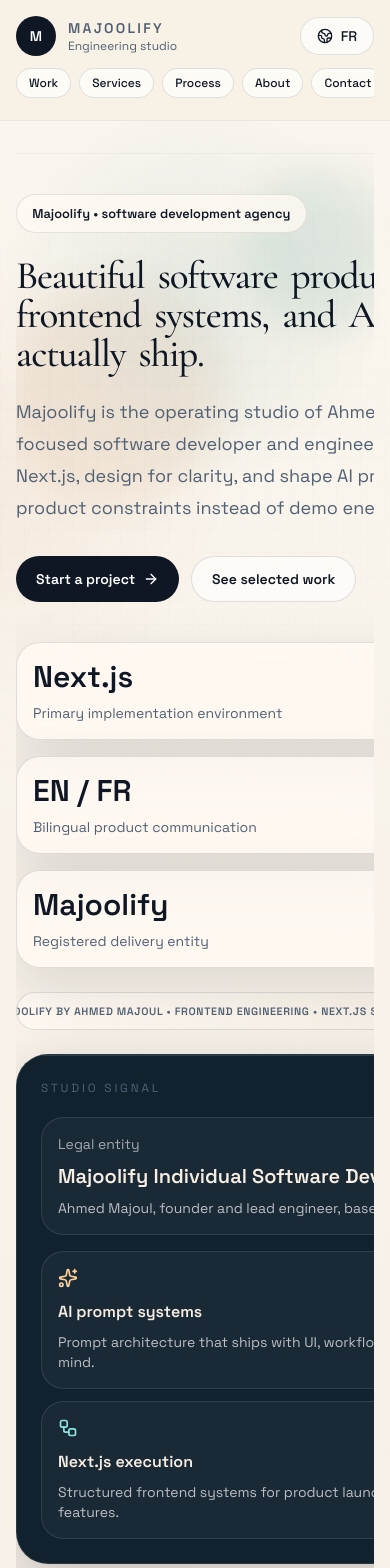
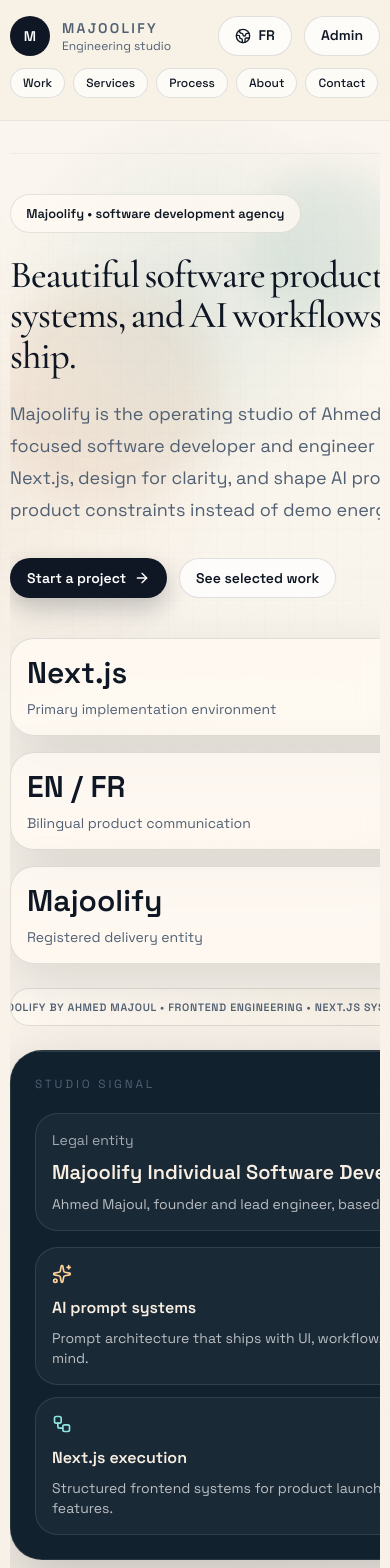
Before and after one commit to majoolify-spec/majoolify-portfolio, a Next.js app: page /en in a window 390 px wide. Shown: the top 1568 px of the page. Built offline with nearby package versions, Linux system fonts and the light colour scheme.

Commit message:
Refine UI system, fix admin responsiveness, and dedupe button styles

```diff
--- a/app/[locale]/work/[slug]/page.tsx
+++ b/app/[locale]/work/[slug]/page.tsx
@@ -16,6 +16,7 @@
   getOgLocale,
   toAbsoluteUrl,
 } from "../../../../lib/seo";
+import { BUTTON_PRIMARY, BUTTON_SECONDARY } from "../../../../lib/ui-classes";
 import { LocaleSwitch, PublicFooter } from "../../../../components/site-chrome";
 
 export async function generateStaticParams() {
@@ -117,14 +118,14 @@
         <div className="shell flex flex-wrap items-center justify-between gap-3 py-4">
           <Link
             href={`/${resolvedLocale}`}
-            className="inline-flex min-h-10 items-center gap-2 rounded-full px-3 text-sm font-medium"
+            className={BUTTON_SECONDARY}
           >
             <ArrowLeft className="h-4 w-4" />
             {resolvedLocale === "en" ? "Back to portfolio" : "Retour au portfolio"}
           </Link>
           <div className="flex items-center gap-3">
             <LocaleSwitch locale={resolvedLocale} href={getCaseStudyPath(alternateLocale(resolvedLocale), slug)} />
-            <Link href="/admin" className="rounded-full border border-[var(--border)] px-4 py-2 text-sm font-medium">
+            <Link href="/admin" className={BUTTON_SECONDARY}>
               Admin
             </Link>
           </div>
@@ -159,7 +160,7 @@
                   href={meta.publicLinks.demoUrl}
                   target="_blank"
                   rel="noopener noreferrer"
-                  className="on-ink inline-flex items-center gap-2 rounded-full bg-[var(--foreground)] px-5 py-3 text-sm font-semibold"
+                  className={BUTTON_PRIMARY}
                 >
                   Live demo
                   <ArrowUpRight className="h-4 w-4" />
@@ -170,7 +171,7 @@
                   href={meta.publicLinks.repoUrl}
                   target="_blank"
                   rel="noopener noreferrer"
-                  className="inline-flex items-center gap-2 rounded-full border border-[var(--border)] px-5 py-3 text-sm font-semibold"
+                  className={BUTTON_SECONDARY}
                 >
                   Repository
                   <ArrowUpRight className="h-4 w-4" />
--- a/app/admin/case-studies/[slug]/page.tsx
+++ b/app/admin/case-studies/[slug]/page.tsx
@@ -7,6 +7,7 @@
 import { parseStatusAndDetail } from "../../../../lib/admin-search-params";
 import { SubmitButton } from "../../../../components/admin/submit-button";
 import { StatusBanner } from "../../../../components/admin/status-banner";
+import { BUTTON_PRIMARY, BUTTON_SECONDARY } from "../../../../lib/ui-classes";
 import { saveCaseStudyAction } from "../../actions";
 
 export const metadata: Metadata = {
@@ -32,7 +33,7 @@
       <main className="flex min-h-screen items-center justify-center px-6 py-20">
         <div className="glass-panel max-w-xl rounded-[2rem] p-8 text-center">
           <h1 className="section-title text-[3rem]">Admin sign-in required</h1>
-          <a href={getAdminSignInUrl()} className="on-ink mt-6 inline-flex rounded-full bg-[var(--foreground)] px-5 py-3 text-sm font-semibold">
+          <a href={getAdminSignInUrl()} className={`${BUTTON_PRIMARY} mt-6`}>
             Sign in
           </a>
         </div>
@@ -65,13 +66,13 @@
             <p className="mt-4 text-[var(--muted)]">{meta.slug}</p>
           </div>
           <div className="flex flex-wrap gap-3">
-            <Link href="/admin" className="rounded-full border border-[var(--border)] px-4 py-3 text-sm font-semibold">
+            <Link href="/admin" className={BUTTON_SECONDARY}>
               Back to admin
             </Link>
-            <a href={`/en/work/${slug}`} className="rounded-full border border-[var(--border)] px-4 py-3 text-sm font-semibold">
+            <a href={`/en/work/${slug}`} className={BUTTON_SECONDARY}>
               EN preview
             </a>
-            <a href={`/fr/work/${slug}`} className="on-ink rounded-full bg-[var(--foreground)] px-4 py-3 text-sm font-semibold">
+            <a href={`/fr/work/${slug}`} className={BUTTON_PRIMARY}>
               FR preview
             </a>
           </div>
@@ -81,7 +82,7 @@
 
         <form action={saveCaseStudyAction.bind(null, slug)} className="space-y-6">
           <section className="glass-panel rounded-[1.8rem] p-6">
-            <div className="flex items-start justify-between gap-4">
+            <div className="flex flex-col gap-3 sm:flex-row sm:items-start sm:justify-between">
               <div>
                 <p className="section-kicker">meta.json</p>
                 <h2 className="mt-3 text-2xl font-semibold">Structured metadata</h2>
--- a/app/admin/page.tsx
+++ b/app/admin/page.tsx
@@ -8,6 +8,7 @@
 import { SubmitButton } from "../../components/admin/submit-button";
 import { StatusBanner } from "../../components/admin/status-banner";
 import { parseStatusAndDetail } from "../../lib/admin-search-params";
+import { BUTTON_PRIMARY, BUTTON_SECONDARY } from "../../lib/ui-classes";
 import {
   createCaseStudyAction,
   saveHomeAction,
@@ -43,14 +44,11 @@
         <div className="mt-8 flex flex-wrap gap-3">
           <a
             href={getAdminSignInUrl()}
-            className="on-ink rounded-full bg-[var(--foreground)] px-5 py-3 text-sm font-semibold"
+            className={BUTTON_PRIMARY}
           >
             Sign in with GitHub
           </a>
-          <Link
-            href="/en"
-            className="rounded-full border border-[var(--border)] px-5 py-3 text-sm font-semibold"
-          >
+          <Link href="/en" className={BUTTON_SECONDARY}>
             Back to site
           </Link>
         </div>
@@ -144,10 +142,10 @@
             </p>
           </div>
           <div className="flex flex-wrap gap-3">
-            <Link href="/en" className="rounded-full border border-[var(--border)] px-4 py-3 text-sm font-semibold">
+            <Link href="/en" className={BUTTON_SECONDARY}>
               View site
             </Link>
-            <a href={getAdminSignOutUrl()} className="on-ink rounded-full bg-[var(--foreground)] px-4 py-3 text-sm font-semibold">
+            <a href={getAdminSignOutUrl()} className={BUTTON_PRIMARY}>
               Sign out
             </a>
           </div>
@@ -189,7 +187,7 @@
 
         <section className="mt-8 grid gap-6 xl:grid-cols-2">
           <form action={saveSiteAction} className="glass-panel rounded-[1.8rem] p-6">
-            <div className="flex items-start justify-between gap-4">
+            <div className="flex flex-col gap-3 sm:flex-row sm:items-start sm:justify-between">
               <div>
                 <p className="section-kicker">content/site.json</p>
                 <h2 className="mt-3 text-2xl font-semibold">Shared brand, SEO, contacts, services</h2>
@@ -201,7 +199,7 @@
 
           <div className="space-y-6">
             <form action={saveHomeAction.bind(null, "en")} className="glass-panel rounded-[1.8rem] p-6">
-              <div className="flex items-start justify-between gap-4">
+              <div className="flex flex-col gap-3 sm:flex-row sm:items-start sm:justify-between">
                 <div>
                   <p className="section-kicker">content/locales/en/home.json</p>
                   <h2 className="mt-3 text-2xl font-semibold">English homepage copy</h2>
@@ -212,7 +210,7 @@
             </form>
 
             <form action={saveHomeAction.bind(null, "fr")} className="glass-panel rounded-[1.8rem] p-6">
-              <div className="flex items-start justify-between gap-4">
+              <div className="flex flex-col gap-3 sm:flex-row sm:items-start sm:justify-between">
                 <div>
                   <p className="section-kicker">content/locales/fr/home.json</p>
                   <h2 className="mt-3 text-2xl font-semibold">French homepage copy</h2>
--- a/app/globals.css
+++ b/app/globals.css
@@ -16,6 +16,18 @@
   --success: #0f766e;
   --danger: #b91c1c;
   --shadow: 0 20px 60px rgba(15, 23, 36, 0.12);
+  --radius-sm: 0.75rem;
+  --radius-md: 1rem;
+  --radius-lg: 1.5rem;
+  --radius-xl: 2rem;
+  --radius-pill: 999px;
+  --space-1: 0.25rem;
+  --space-2: 0.5rem;
+  --space-3: 0.75rem;
+  --space-4: 1rem;
+  --space-5: 1.25rem;
+  --space-6: 1.5rem;
+  --space-8: 2rem;
   --pointer-x: 50vw;
   --pointer-y: 35vh;
   --scroll-progress: 0;
@@ -116,7 +128,7 @@
 }
 
 :where(a, button, input, textarea, select):focus-visible {
-  outline: 2px solid rgba(15, 118, 110, 0.45);
+  outline: 2px solid rgba(15, 118, 110, 0.52);
   outline-offset: 2px;
 }
 
@@ -144,6 +156,13 @@
   margin-inline: auto;
   position: relative;
   z-index: 1;
+}
+
+.surface-card {
+  border-radius: var(--radius-lg);
+  border: 1px solid var(--border);
+  background: var(--panel);
+  box-shadow: var(--shadow);
 }
 
 .hero-grid {
@@ -242,7 +261,7 @@
 .admin-textarea {
   min-height: 22rem;
   resize: vertical;
-  border-radius: 1.5rem;
+  border-radius: var(--radius-lg);
   border: 1px solid var(--border);
   background: rgba(251, 247, 241, 0.96);
   padding: 1rem;
@@ -259,7 +278,7 @@
 
 .admin-input {
   width: 100%;
-  border-radius: 999px;
+  border-radius: var(--radius-pill);
   border: 1px solid var(--border);
   background: rgba(251, 247, 241, 0.96);
   padding: 0.85rem 1rem;
@@ -577,8 +596,6 @@
 }
 
 .rhythm-shell > section {
-  content-visibility: auto;
-  contain-intrinsic-size: 1px 900px;
   border-top: 1px solid rgba(15, 23, 36, 0.04);
 }
 
@@ -638,6 +655,10 @@
 }
 
 @media (max-width: 768px) {
+  .shell {
+    width: min(1200px, calc(100% - 1.25rem));
+  }
+
   .glass-panel {
     backdrop-filter: blur(10px);
   }
@@ -661,6 +682,18 @@
   .hero-signature-ribbon p {
     font-size: 0.67rem;
     letter-spacing: 0.06em;
+  }
+}
+
+@media (max-width: 480px) {
+  .section-title {
+    font-size: clamp(2.05rem, 10.8vw, 2.78rem);
+    letter-spacing: -0.02em;
+  }
+
+  .signature-headline {
+    row-gap: 0.1em;
+    font-size: clamp(1.98rem, 9.8vw, 2.64rem);
   }
 }
 
--- a/components/admin/submit-button.tsx
+++ b/components/admin/submit-button.tsx
@@ -1,6 +1,7 @@
 "use client";
 
 import { useFormStatus } from "react-dom";
+import { BUTTON_PRIMARY_DISABLED } from "../../lib/ui-classes";
 
 export function SubmitButton({
   label,
@@ -15,7 +16,7 @@
     <button
       type="submit"
       disabled={pending}
-      className="on-ink inline-flex items-center justify-center rounded-full bg-[var(--foreground)] px-5 py-3 text-sm font-semibold transition hover:-translate-y-0.5 disabled:opacity-60"
+      className={BUTTON_PRIMARY_DISABLED}
     >
       {pending ? pendingLabel || "Saving..." : label}
     </button>
--- a/components/contact-form.tsx
+++ b/components/contact-form.tsx
@@ -1,6 +1,7 @@
 "use client";
 
 import { useRef, useState } from "react";
+import { BUTTON_PRIMARY_DISABLED } from "../lib/ui-classes";
 
 type ContactFormProps = {
   locale: "en" | "fr";
@@ -136,7 +137,7 @@
         <button
           type="submit"
           disabled={status === "loading"}
-          className="on-ink inline-flex items-center justify-center rounded-full bg-[var(--foreground)] px-5 py-3 text-sm font-semibold transition hover:-translate-y-0.5 disabled:opacity-60"
+          className={BUTTON_PRIMARY_DISABLED}
         >
           {status === "loading" ? labels.sending : submitLabel}
         </button>
--- a/components/marketing-page.tsx
+++ b/components/marketing-page.tsx
@@ -17,6 +17,7 @@
 import { localizeCopy, type Locale } from "../lib/locale";
 import type { CaseStudyMeta, HomeContent, SiteSettings } from "../lib/schemas";
 import { getCaseStudyUrl } from "../lib/seo";
+import { BUTTON_PRIMARY, BUTTON_SECONDARY } from "../lib/ui-classes";
 
 const ContactForm = dynamic(
   () => import("./contact-form").then((module) => module.ContactForm),
@@ -173,7 +174,8 @@
                   key={`${word}-${index}`}
                   style={{ ["--word-index" as string]: index } as CSSProperties}
                 >
-                  {index === heroWords.length - 1 ? word : `${word}\u00A0`}
+                  {word}
+                  {index === heroWords.length - 1 ? null : " "}
                 </span>
               ))}
             </h1>
@@ -183,14 +185,14 @@
             <div className="mt-8 flex flex-wrap gap-3 max-[380px]:grid max-[380px]:grid-cols-1">
               <Link
                 href="#contact"
-                className="btn-magnetic on-ink inline-flex items-center gap-2 rounded-full bg-[var(--foreground)] px-5 py-3 text-sm font-semibold transition hover:-translate-y-0.5 max-[380px]:justify-center"
+                className={`btn-magnetic ${BUTTON_PRIMARY} max-[380px]:justify-center`}
               >
                 {home.hero.primaryCtaLabel}
                 <ArrowRight className="h-4 w-4" />
               </Link>
               <Link
                 href="#work"
-                className="btn-magnetic inline-flex items-center gap-2 rounded-full border border-[var(--border)] bg-white/60 px-5 py-3 text-sm font-semibold max-[380px]:justify-center"
+                className={`btn-magnetic ${BUTTON_SECONDARY} max-[380px]:justify-center`}
               >
                 {home.hero.secondaryCtaLabel}
               </Link>
--- a/components/site-chrome.tsx
+++ b/components/site-chrome.tsx
@@ -2,6 +2,7 @@
 import { ArrowUpRight, Globe2, ShieldCheck } from "lucide-react";
 import type { HomeContent, SiteSettings } from "../lib/schemas";
 import { alternateLocale, type Locale } from "../lib/locale";
+import { BUTTON_SECONDARY } from "../lib/ui-classes";
 
 type PublicHeaderProps = {
   locale: Locale;
@@ -20,7 +21,7 @@
   return (
     <Link
       href={href}
-      className="inline-flex items-center gap-2 rounded-full border border-[var(--border)] bg-white/70 px-4 py-2 text-sm font-medium transition hover:-translate-y-0.5"
+      className={BUTTON_SECONDARY}
     >
       <Globe2 className="h-4 w-4" />
       {targetLocale.toUpperCase()}
@@ -58,7 +59,7 @@
               <a
                 key={item.key}
                 href={`${base}#${item.key}`}
-                className="inline-flex min-h-9 min-w-10 items-center justify-center py-1"
+                className="inline-flex min-h-9 min-w-10 items-center justify-center rounded-full px-3 py-1 transition hover:bg-white/60 hover:text-[var(--foreground)]"
               >
                 {item.label}
               </a>
@@ -68,7 +69,7 @@
             <LocaleSwitch locale={locale} href={`/${alternateLocale(locale)}`} />
             <Link
               href="/admin"
-              className="hidden rounded-full border border-[var(--border)] px-4 py-2 text-sm font-medium md:inline-flex"
+              className={`${BUTTON_SECONDARY} hidden md:inline-flex`}
             >
               Admin
             </Link>
@@ -83,7 +84,7 @@
             <a
               key={item.key}
               href={`${base}#${item.key}`}
-              className="rounded-full border border-[var(--border)] bg-white/65 px-3 py-1.5 text-xs font-medium whitespace-nowrap text-[var(--muted)]"
+              className="rounded-full border border-[var(--border)] bg-white/65 px-3 py-1.5 text-xs font-medium whitespace-nowrap text-[var(--muted)] transition hover:border-[rgba(15,118,110,0.3)] hover:text-[var(--accent-strong)]"
             >
               {item.label}
             </a>
@@ -120,7 +121,7 @@
               href={social.href}
               target="_blank"
               rel="noopener noreferrer"
-              className="inline-flex items-center gap-2 rounded-full border border-[var(--border)] px-4 py-2 text-sm font-medium"
+              className={BUTTON_SECONDARY}
             >
               {social.label}
               <ArrowUpRight className="h-4 w-4" />
--- a/components/work-showcase.tsx
+++ b/components/work-showcase.tsx
@@ -6,6 +6,7 @@
 import { ArrowRight } from "lucide-react";
 import { localizeCopy, type Locale } from "../lib/locale";
 import type { CaseStudyMeta } from "../lib/schemas";
+import { BUTTON_ACCENT } from "../lib/ui-classes";
 
 type WorkShowcaseProps = {
   locale: Locale;
@@ -136,7 +137,7 @@
                 </div>
                 <Link
                   href={`/${locale}/work/${study.slug}`}
-                  className="mt-6 inline-flex min-h-10 items-center gap-2 rounded-full px-3 text-sm font-semibold text-[var(--accent-strong)] transition group-hover:translate-x-1"
+                  className={`${BUTTON_ACCENT} mt-6 group-hover:translate-x-1`}
                 >
                   {locale === "en" ? "Open case study" : "Voir l’étude de cas"}
                   <ArrowRight className="h-4 w-4" />
--- /dev/null
+++ b/lib/ui-classes.ts
@@ -0,0 +1,15 @@
+const BUTTON_BASE =
+  "inline-flex min-h-10 min-w-10 items-center justify-center gap-2 rounded-full px-4 py-2.5 text-sm font-semibold leading-tight transition hover:-translate-y-0.5";
+
+const BUTTON_DISABLED = "disabled:cursor-not-allowed disabled:translate-y-0 disabled:opacity-60 disabled:shadow-none";
+
+export const BUTTON_PRIMARY =
+  `${BUTTON_BASE} on-ink border border-transparent bg-[var(--foreground)] shadow-[0_10px_24px_rgba(15,23,36,0.24)] hover:shadow-[0_16px_30px_rgba(15,23,36,0.26)]`;
+
+export const BUTTON_PRIMARY_DISABLED = `${BUTTON_PRIMARY} ${BUTTON_DISABLED}`;
+
+export const BUTTON_SECONDARY =
+  `${BUTTON_BASE} border border-[var(--border)] bg-white/72 text-[var(--foreground)] hover:border-[rgba(15,118,110,0.34)]`;
+
+export const BUTTON_ACCENT =
+  `${BUTTON_BASE} border border-[rgba(15,118,110,0.24)] bg-white/72 text-[var(--accent-strong)] hover:border-[rgba(15,118,110,0.34)]`;
```
